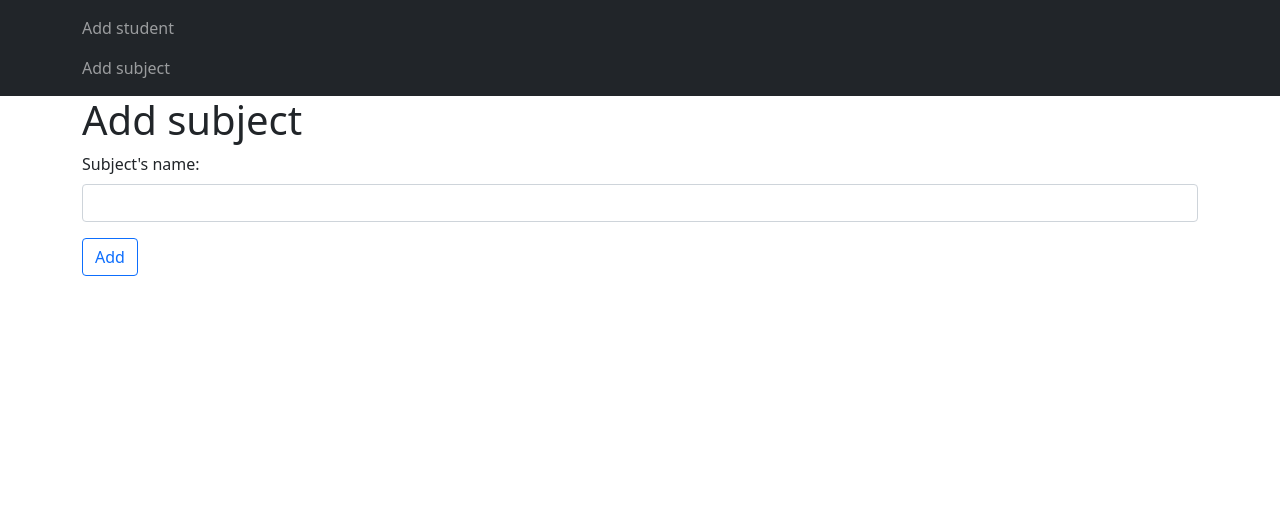
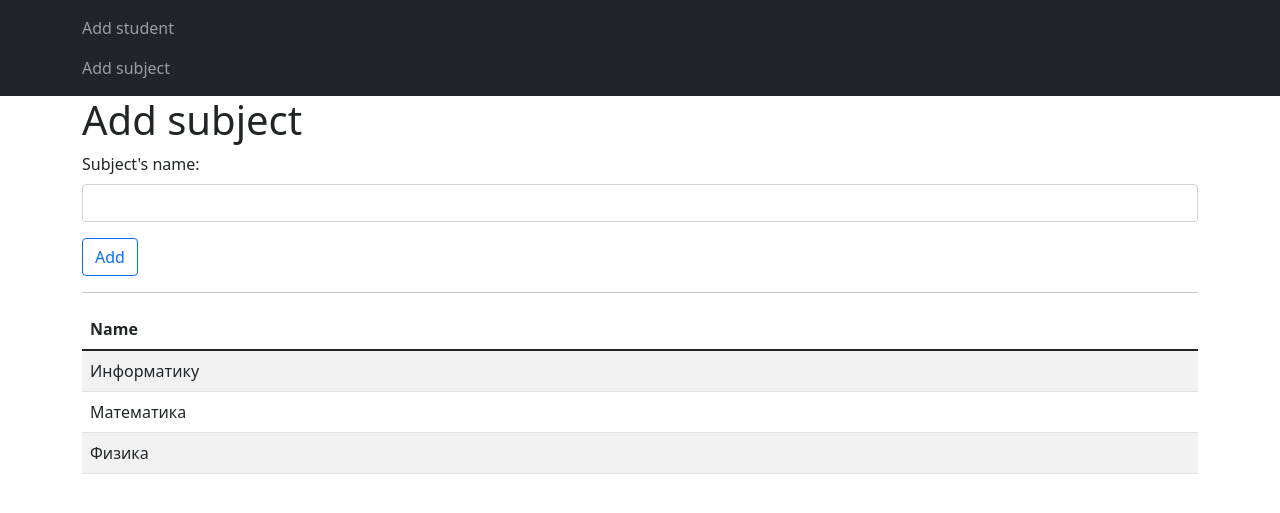
Before and after one commit to rik-code/flask_project_2, a Flask app: page /add-subject in a window 1280 px wide. Shown: the top 513 px of the page. Run offline with Flask 2, Linux system fonts and the light colour scheme; data comes from the database, SQL or seed files in the repository; both versions use the stored data as it was after the commit.

Commit message:
Adding subjects view function

```diff
--- a/routes.py
+++ b/routes.py
@@ -12,7 +12,7 @@ def index():
 @app.route('/add-student', methods=['GET', 'POST'])
 def add_student():
     form = StudentForm()
-    students = Students.query.all()
+    students = Students.query.order_by(Students.name).all()
     if form.validate_on_submit():
         student = Students(
             name=form.name.data,
@@ -30,6 +30,7 @@ def add_student():
 @app.route('/add-subject', methods=['GET', 'POST'])
 def add_subject():
     form = SubjectForm()
+    subjects = Subjects.query.order_by(Subjects.name).all()
     if form.validate_on_submit():
         subj = Subjects(
             name=form.name.data
@@ -37,4 +38,4 @@ def add_subject():
         db.session.add(subj)
         db.session.commit()
         return redirect(url_for('add_subject'))
-    return render_template('add_subject.html', form=form)
+    return render_template('add_subject.html', form=form, items=subjects)
--- a/templates/add_subject.html
+++ b/templates/add_subject.html
@@ -13,4 +13,23 @@
         </div>
     </form>
 
+    <hr>
+
+    {% if items|length > 0 %}
+        <table class="table table-striped">
+            <thead>
+                <tr>
+                    <th>Name</th>
+                </tr>
+            </thead>
+            <tbody>
+                {% for subj in items %}
+                    <tr>
+                        <td>{{ subj.name }}</td>
+                    </tr>
+                {% endfor %}
+            </tbody>
+        </table>
+    {% endif %}
+
 {% endblock %}
```
Also changed, not shown: students.sqlite.
